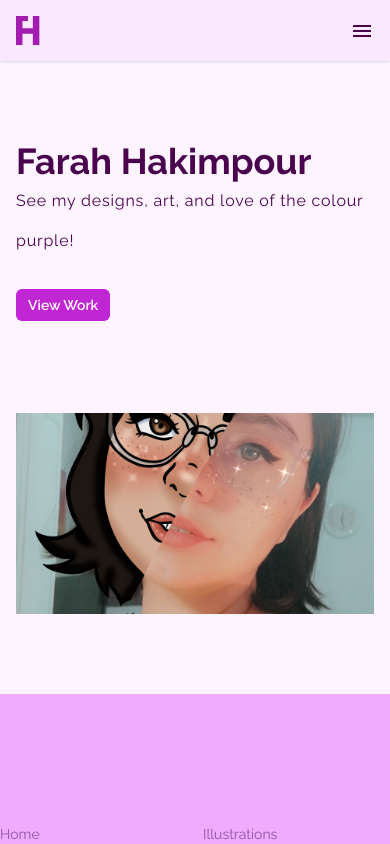
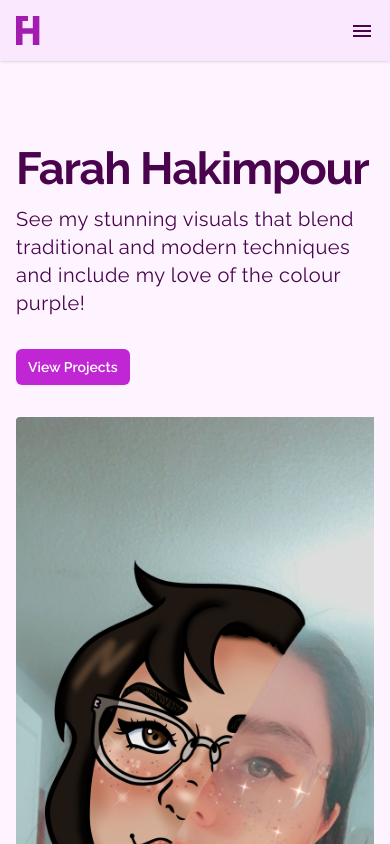
Before and after one commit to Justin-Bento/farah-hakimpour, a Next.js app: page / in a window 390 px wide. Shown: the top 844 px of the page. Built offline with nearby package versions, Linux system fonts and the light colour scheme.

Commit message:
fixed alingment and responsive issues

```diff
--- a/src/pages/index.tsx
+++ b/src/pages/index.tsx
@@ -2,40 +2,34 @@ import Appbar from "@/components/Appbar";
 import Footer from "@/components/Footer";
 import Head from "next/head";
 import Image from "next/image";
-import Link from "next/link";
+import { useRouter } from "next/router";
 
 export default function index() {
+  const router = useRouter();
   return (
     <>
       <Head>
         <title>Home - Farah Hakimpour</title>
       </Head>
       <Appbar />
-      <main className="p-4 my-16 lg:wrapper md:p-0 md:my-0 theme">
-        <div className="flex flex-col-reverse justify-center w-full gap-8 md:justify-normal md:p-0 md:flex-row md:items-center">
-          <section className="w-full aspect-video md:w-[350px] lg:w-[570px] md:h-[93vh] relative mt-16 md:mt-0">
-            <Image
-              fill
-              quality={70}
-              src="/media/main photo.png"
-              className="object-cover object-center"
-              alt=""
-            />
-          </section>
-          <section className="flex flex-col">
-            <h1 className="text-4xl font-bold lg:text-7xl">Farah Hakimpour</h1>
-            <p className="text-base leading-10 tracking-wider lg:text-lg">
-              See my designs, art, and love of the colour purple!
-            </p>
-            <div className="mt-8">
-              <Link
-                href="/projects"
-                className="px-3 py-2 text-sm font-semibold text-white rounded-md bg-fuchsia-600 hover:bg-fuchsia-500 focus-visible:outline focus-visible:outline-2 focus-visible:outline-offset-2 focus-visible:outline-fuchsia-600"
+      <main className="p-4 my-16 md:p-0 md:my-0 theme">
+        <div className="flex flex-col gap-8 md:flex-row">
+          <div className="flex items-center">
+            <div className="lg:pl-24">
+              <h1 className="font-bold display-medium">Farah Hakimpour</h1>
+              <p className="mt-2 text-xl tracking-wide">See my stunning visuals that blend traditional and modern techniques and include my love of the colour purple!</p>
+              <button
+                type="button"
+                onClick={() => router.push('/projects')}
+                className="px-3 py-2 mt-8 text-sm font-semibold text-white rounded-md shadow-sm bg-fuchsia-600 hover:bg-fuchsia-500 focus-visible:outline focus-visible:outline-2 focus-visible:outline-offset-2 focus-visible:outline-indigo-600"
               >
-                View Work
-              </Link>
+                View Projects
+              </button>
             </div>
-          </section>
+          </div>
+          <div className="relative w-full h-screen">
+            <Image fill quality={90} src={`/media/main photo.png`} alt="&nbsp;" className="object-cover object-center rounded-l aspect-square" />
+          </div>
         </div>
       </main>
       <Footer />
```
